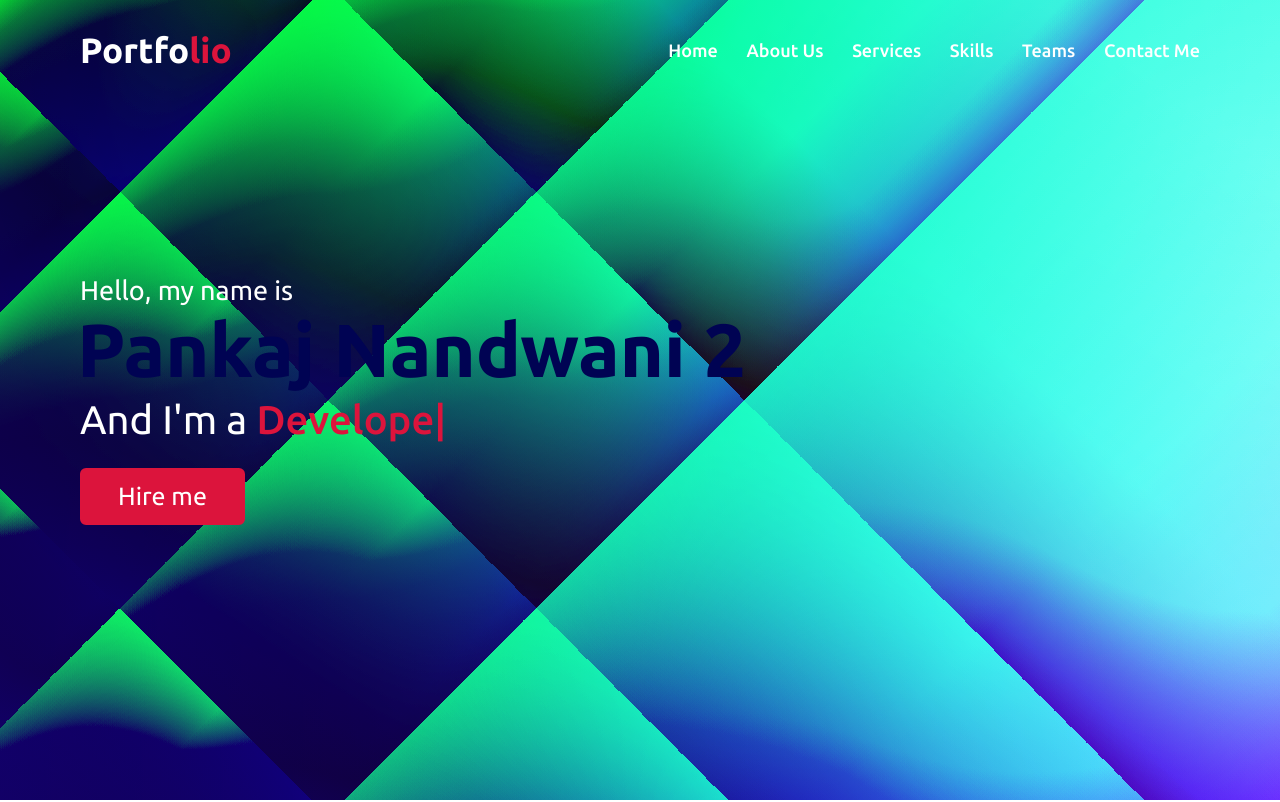
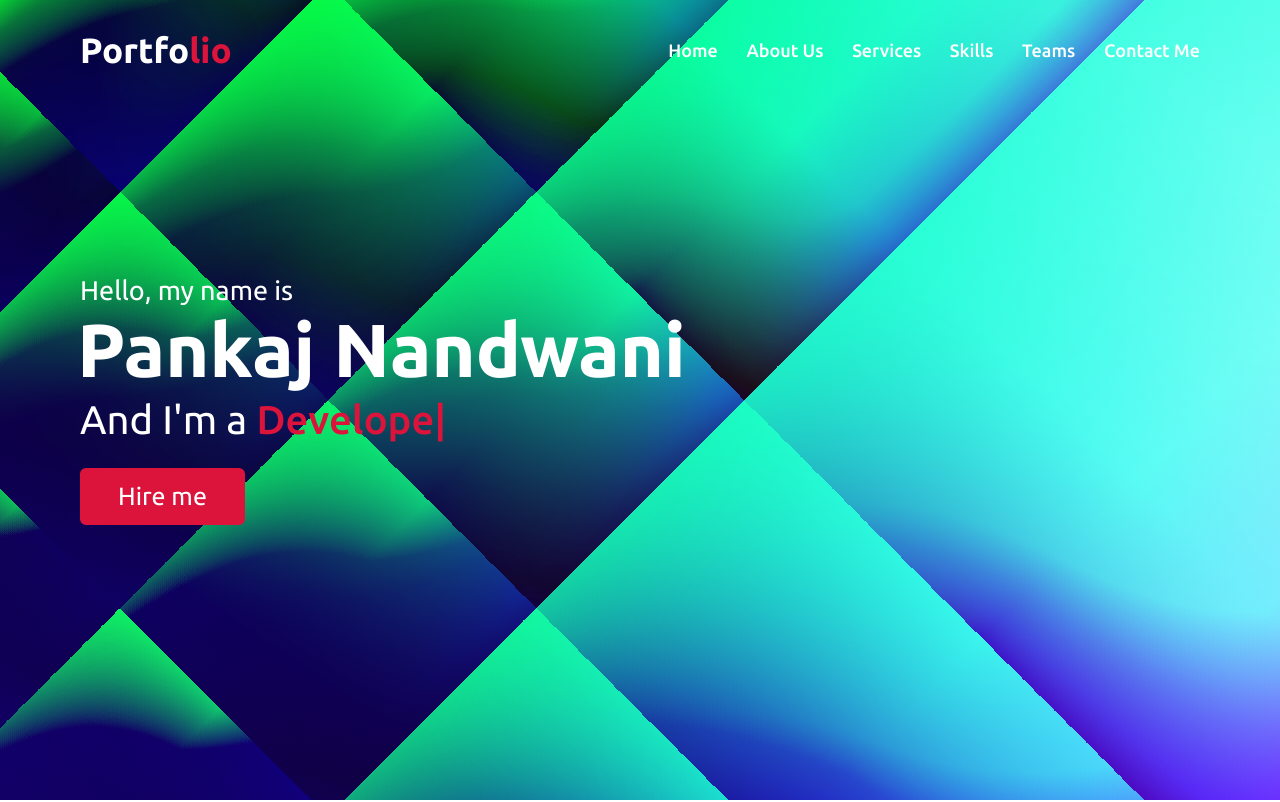
Before and after one commit to R12346/pankajnandwanimain, a plain HTML site: page index.html in a window 1280 px wide. Shown: the top 802 px of the page. Drawn offline with nearby package versions, Linux system fonts and the light colour scheme.

Commit message:
versoin4

```diff
--- a/index.html
+++ b/index.html
@@ -52,7 +52,7 @@
         <div class="max-width">
             <div class="home-content">
                 <div class="text-1">Hello, my name is</div>
-                <div class="text-2">Pankaj Nandwani 2</div>
+                <div class="text-2">Pankaj Nandwani</div>
                 <div class="text-3">And I'm a <span class="typing"></span></div>
                 <a href="#">Hire me</a>
             </div>
--- a/style.css
+++ b/style.css
@@ -233,11 +233,13 @@ section .title::after {
 }
 .home .home-content .text-1 {
   font-size: 27px;
+  color: white;
 }
 .home .home-content .text-2 {
   font-size: 75px;
   font-weight: 600;
   margin-left: -3px;
+  color: white;
 }
 .home .home-content .text-3 {
   font-size: 40px;
```
